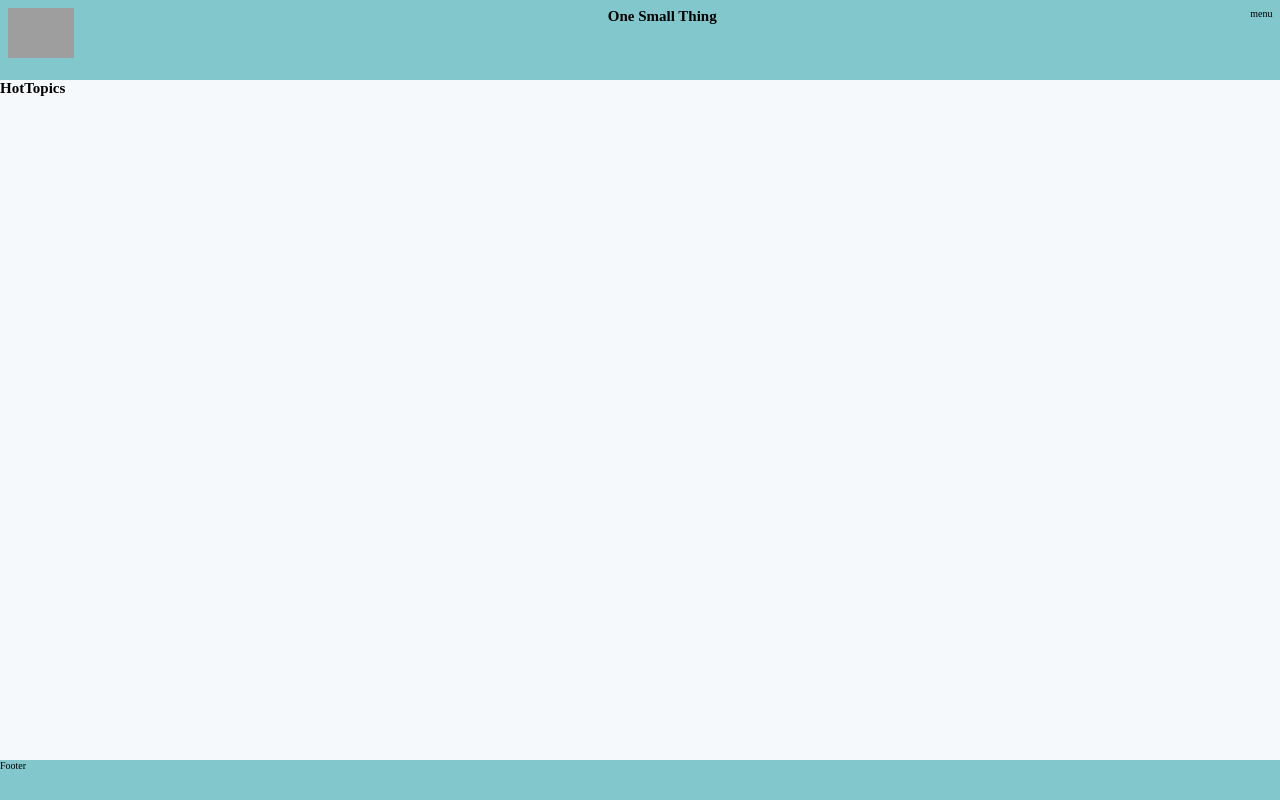
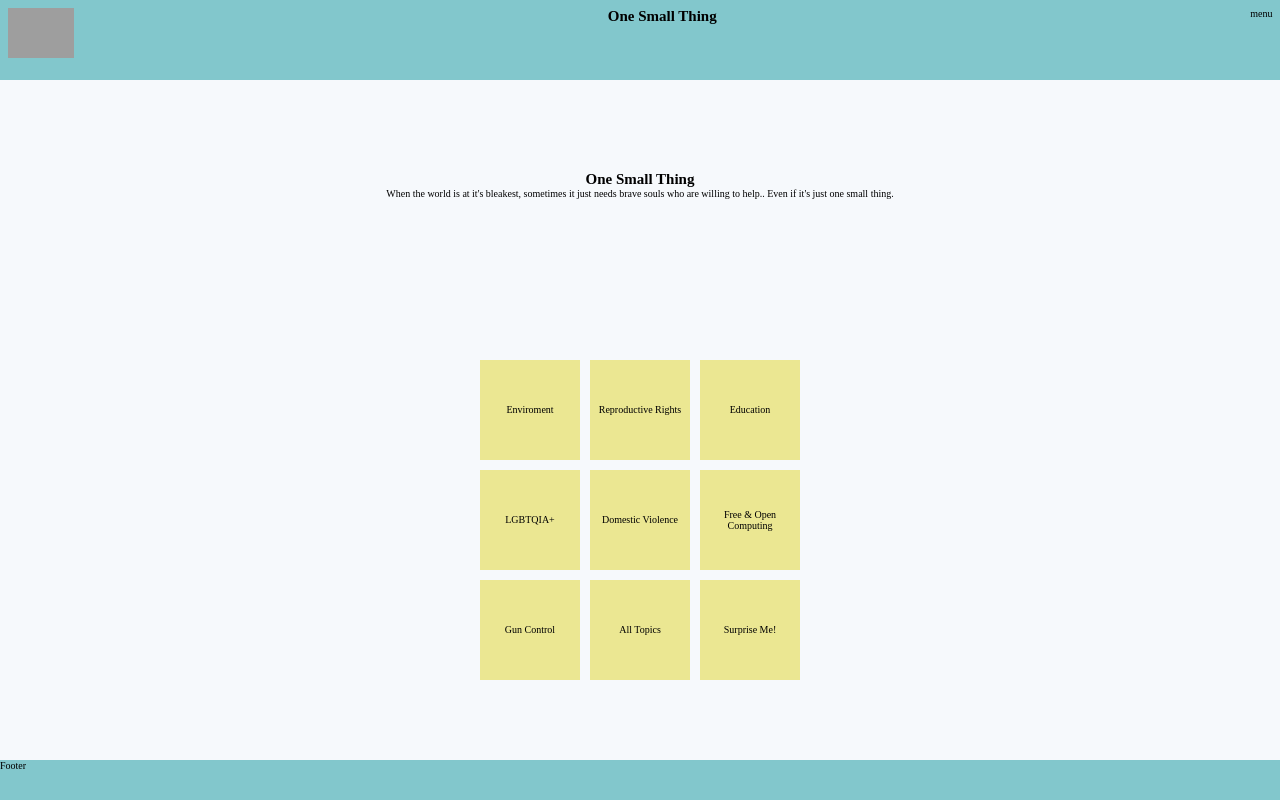
Before and after one commit to One-Small-Thing/One-Small-Thing-FE, a React (Create React App) app: page / in a window 1280 px wide. Built offline with nearby package versions, Linux system fonts and the light colour scheme; grey boxes are pictures that could not be loaded.

Commit message:
Add HotTopics basic styling

```diff
--- a/src/components/HotTopics/HotTopics.css
+++ b/src/components/HotTopics/HotTopics.css
@@ -1,4 +1,30 @@
 .hot-topics {
   height: 85vh;
   background-color: #F6F9FC;
+  padding-top: 1rem;
+  display: flex;
+  flex-direction: column;
+  justify-content: space-around;
+}
+.hot-topics__desc {
+  padding: 2rem;
+  text-align: center;
+}
+.hot-topics__buttons {
+  padding: 2rem;
+  display: grid;
+  grid-template-rows: 10rem 10rem 10rem;
+  grid-template-columns: 10rem 10rem 10rem;
+  grid-gap: 1rem;
+  justify-content: center;
+}
+.hot-topics__buttons a {
+  height: auto;
+  width: auto;
+  padding: 0.5rem;
+  text-align: center;
+  display: flex;
+  align-items: center;
+  justify-content: center;
+  background-color: #EBE792;
 }/*# sourceMappingURL=HotTopics.css.map */
--- a/src/components/HotTopics/HotTopics.js
+++ b/src/components/HotTopics/HotTopics.js
@@ -4,7 +4,22 @@ import './HotTopics.css';
 const HotTopics = () => {
     return (
         <section className='hot-topics'>
-            <h1>HotTopics</h1>
+            <div className='hot-topics__desc'>
+                <h1>One Small Thing</h1>
+                <p>When the world is at it's bleakest, sometimes it just needs brave souls who are willing to help.. Even if it's just one small thing.</p>
+            </div>
+            <div className='hot-topics__buttons'>
+                <a>Enviroment</a>
+                <a>Reproductive Rights</a>
+                <a>Education</a>
+                <a>LGBTQIA+</a>
+                <a>Domestic Violence</a>
+                <a>Free & Open Computing</a>
+                <a>Gun Control</a>
+                <a>All Topics</a>
+                <a>Surprise Me!</a>
+            </div>
+
         </section>
     )
 }
--- a/src/components/HotTopics/HotTopics.scss
+++ b/src/components/HotTopics/HotTopics.scss
@@ -1,4 +1,35 @@
 .hot-topics {
     height: 85vh;
     background-color: #F6F9FC;
+    padding-top: 1rem;
+    display: flex;
+    flex-direction: column;
+    justify-content: space-around;
+
+    &__desc {
+        padding: 2rem;
+        text-align: center;
+    }
+
+    &__buttons {
+        padding: 2rem;
+        display: grid;
+        grid-template-rows: 10rem 10rem 10rem;
+        grid-template-columns: 10rem 10rem 10rem;
+        grid-gap: 1rem;
+        justify-content: center;
+
+        a {
+            height: auto;
+            width: auto;
+            padding: .5rem;
+            text-align: center;
+            display: flex;
+            align-items: center;
+            justify-content: center;
+            background-color: #EBE792;
+
+        }
+    }
+
 }
```
Also changed, not shown: 1 other file (tests, documents, lock files or other folders).
